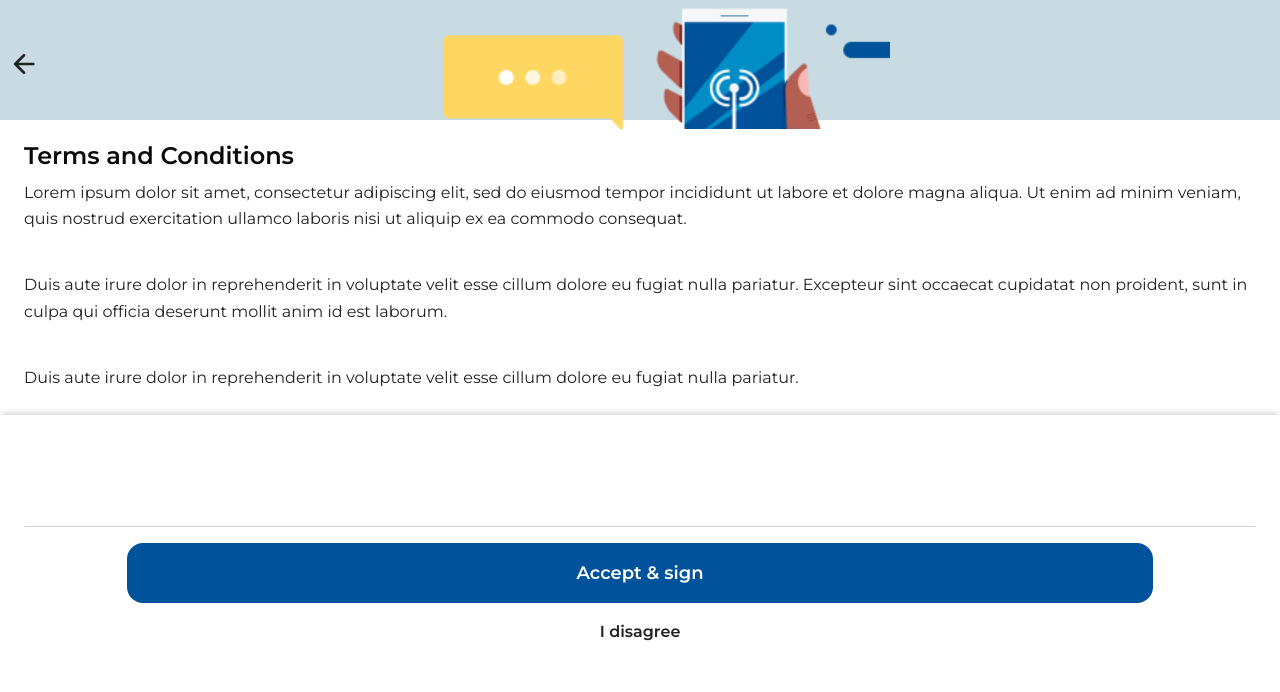
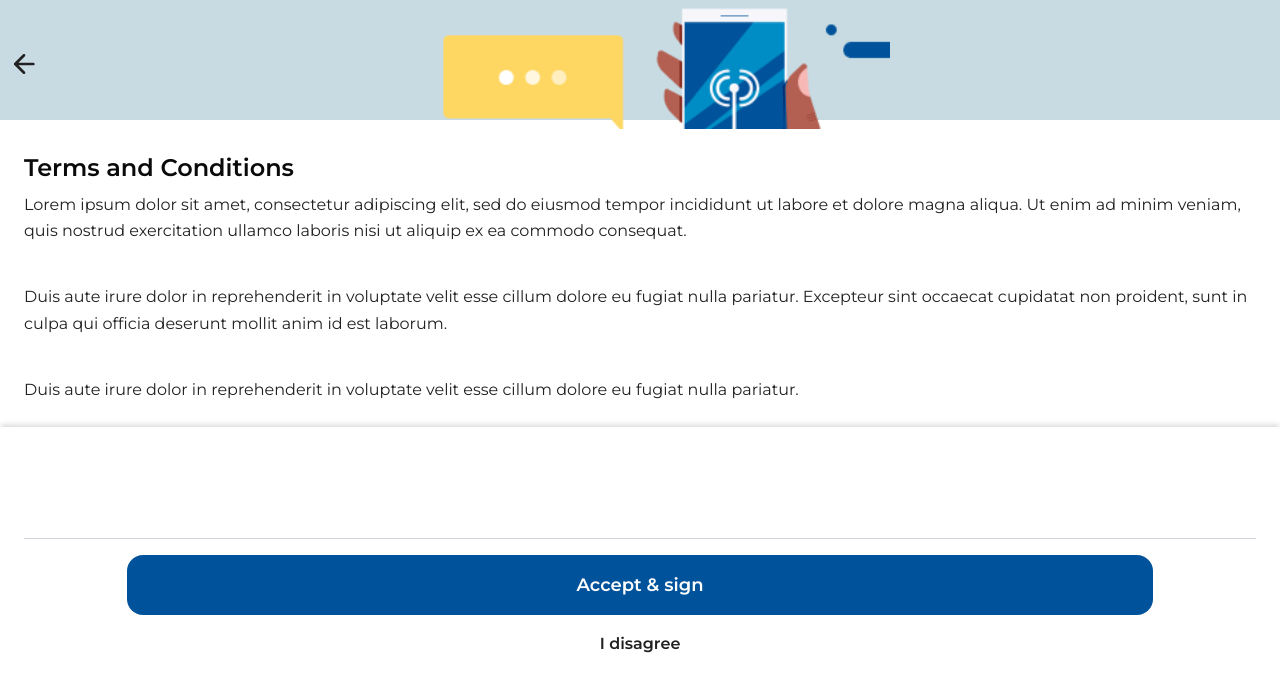
Before and after one commit to usmanarif460/emrgsim, a Next.js app: page /terms-and-conditions in a window 1280 px wide. Shown: the top 692 px of the page. Built offline with nearby package versions, Linux system fonts and the light colour scheme.

Commit message:
fix:resolve terms and conditions page UI

```diff
--- a/src/app/terms-and-conditions/page.tsx
+++ b/src/app/terms-and-conditions/page.tsx
@@ -145,7 +145,7 @@ const TermsAndConditions = () => {
   return (
     <div className="relative h-screen bg-white flex flex-col">
       <HeaderTerms />
-      <div className=" overflow-y-auto p-6 box-border">
+      <div className=" overflow-y-auto p-6 mt-3 box-border">
         <h1 className="text-2xl font-[550] leading-[100%]">
           Terms and Conditions
         </h1>
```
